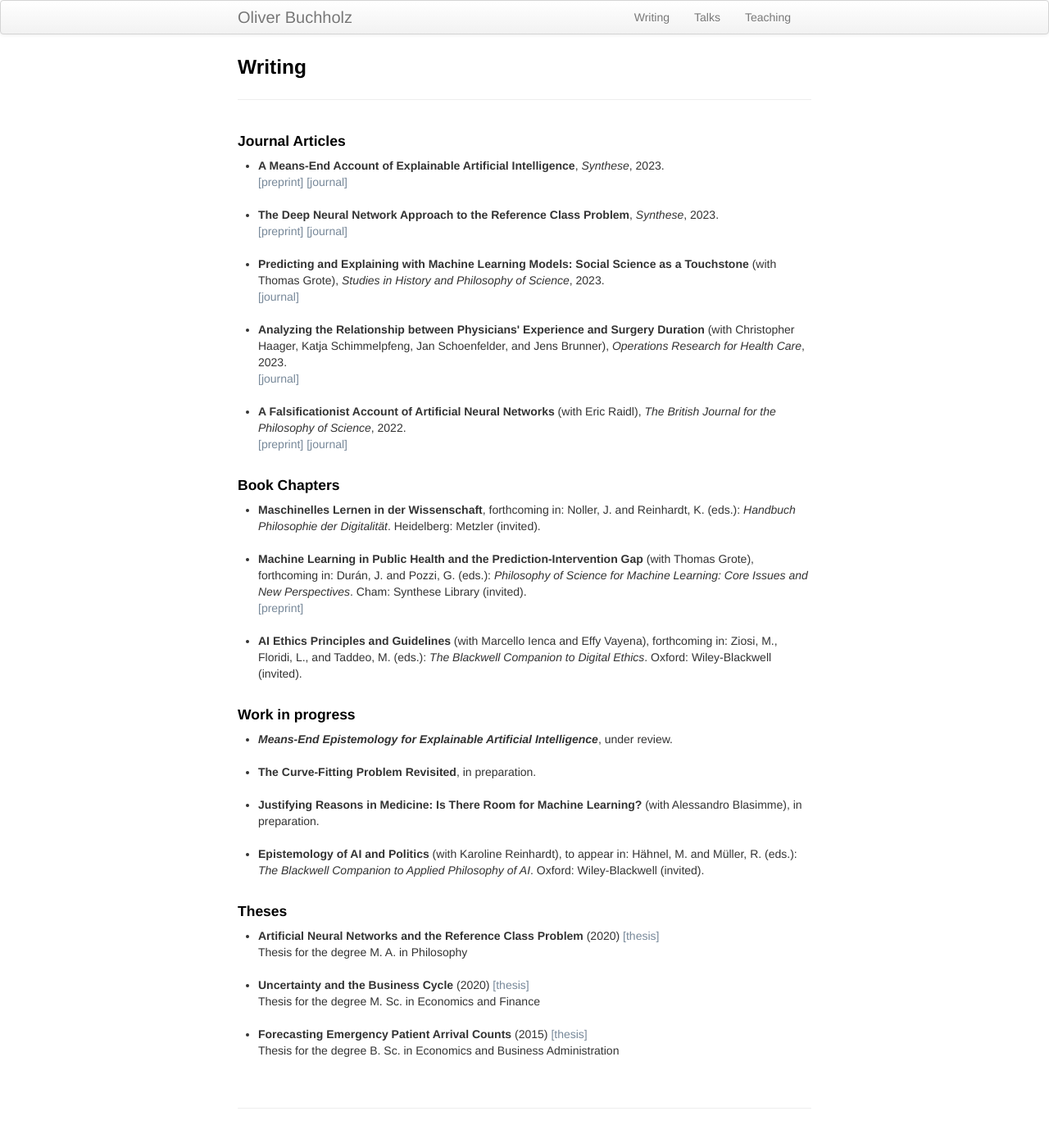
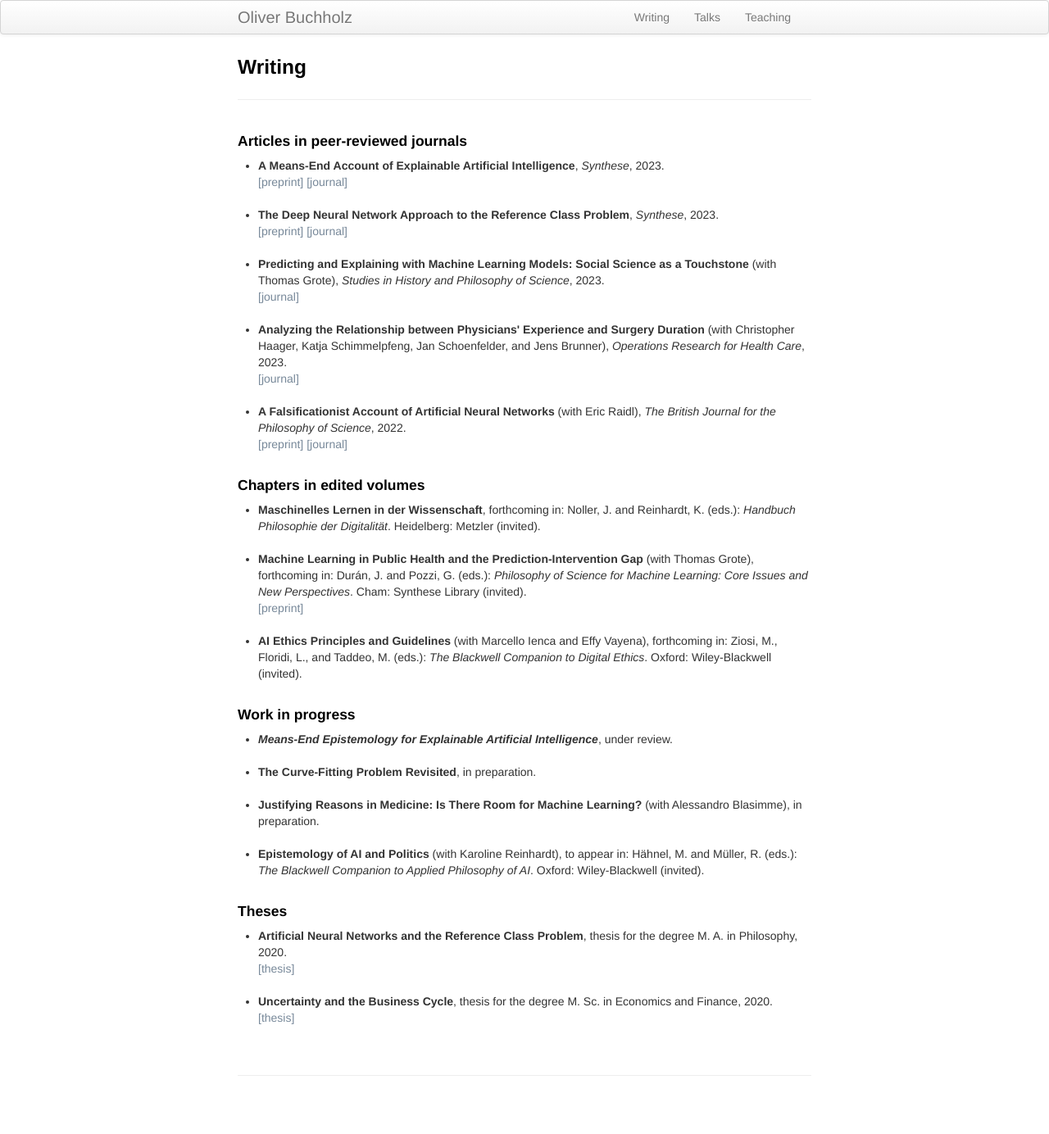
Before and after one commit to oliverbuchholz/oliverbuchholz.github.io, a Jekyll site: the page built from pages/writing.md, in a window 1280 px wide. Shown: the whole page at 82% size. Built offline with Jekyll 4.4.1, drawn with Linux system fonts in a browser that asks for light colours; after the commit the page ends 1344 px from its top, so only the background shows below that.

Commit message:
Update writing.md

```diff
--- a/pages/writing.md
+++ b/pages/writing.md
@@ -4,7 +4,7 @@ title: Writing
 description: Oliver Buchholz | Writing
 ---
 
-<h4>Journal Articles</h4>
+<h4>Articles in peer-reviewed journals</h4>
 
 <ul>
 <li><b>A Means-End Account of Explainable Artificial Intelligence</b>, <i>Synthese</i>, 2023.<br><a href= "https://arxiv.org/abs/2208.04638" target= "_blank">[preprint]</a> <a href= "https://doi.org/10.1007/s11229-023-04260-w" target= "_blank">[journal]</a><br><br>
@@ -24,7 +24,7 @@ description: Oliver Buchholz | Writing
 </li>
 </ul>
 
-<h4>Book Chapters</h4>
+<h4>Chapters in edited volumes</h4>
 
 <ul>
 <li>
@@ -60,16 +60,14 @@ Reinhardt, K. (eds.): <i>Handbuch Philosophie der Digitalit&auml;t</i>. Heidelbe
 <h4>Theses</h4>
 
 <ul>
-<li><b>Artificial Neural Networks and the Reference Class Problem</b> (2020) <a href= "papers/MA_Philo.pdf" target= "_blank">[thesis]</a><br>
- Thesis for the degree M. A. in Philosophy<br><br>
+<li><b>Artificial Neural Networks and the Reference Class Problem</b>, thesis for the degree M. A. in Philosophy, 2020.<br> <a href= "papers/MA_Philo.pdf" target= "_blank">[thesis]</a><br><br>
  </li>
 
-
-<li><b>Uncertainty and the Business Cycle</b> (2020) <a href= "papers/MA_Econ.pdf" target= "_blank">[thesis]</a><br>
- Thesis for the degree M. Sc. in Economics and Finance<br><br>
+<li><b>Uncertainty and the Business Cycle</b>, thesis for the degree M. Sc. in Economics and Finance, 2020.<br> <a href= "papers/MA_Econ.pdf" target= "_blank">[thesis]</a><br><br>
  </li>
-
+<!--
 <li><b>Forecasting Emergency Patient Arrival Counts</b> (2015) <a href= "papers/BA.pdf" target= "_blank">[thesis]</a><br>
  Thesis for the degree B. Sc. in Economics and Business Administration<br><br>
  </li>
+ -->
  </ul>
```
